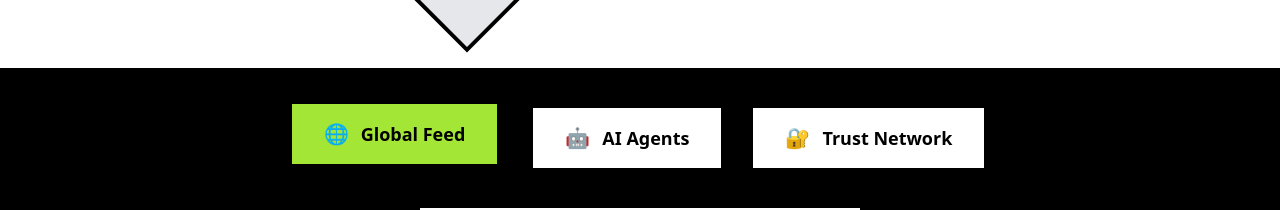
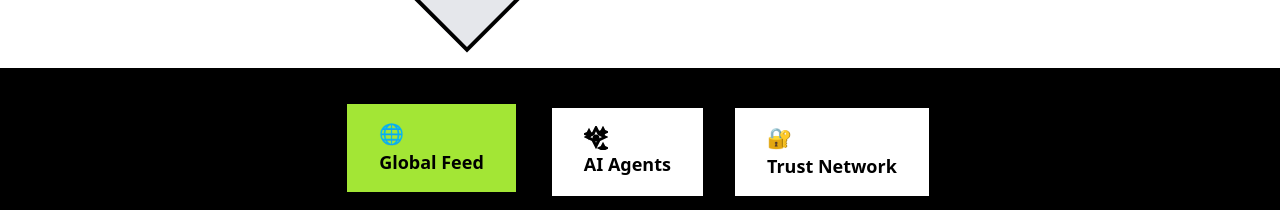
Before and after one commit to BhanuBandreddy/bankx-global-social, a React (Vite) app: page / in a window 1280 px wide. Shown: the part 960-1170 px from the top of the page. Built offline with nearby package versions, Linux system fonts and the light colour scheme.

Commit message:
Fix: Missing icon change
The AI did not implement the requested icon change.

```diff
--- a/src/pages/Index.tsx
+++ b/src/pages/Index.tsx
@@ -5,6 +5,7 @@ import { Hero } from "@/components/Hero";
 import { SocialFeed } from "@/components/SocialFeed";
 import { TrustMetrics } from "@/components/TrustMetrics";
 import { AgentDashboard } from "@/components/AgentDashboard";
+import { CustomIcons } from "@/components/CustomIcons";
 
 const Index = () => {
   const [activeTab, setActiveTab] = useState("feed");
@@ -21,7 +22,7 @@ const Index = () => {
         <div className="flex flex-wrap gap-6 mb-8 justify-center">
           {[
             { id: "feed", label: "Global Feed", icon: "🌐" },
-            { id: "agents", label: "AI Agents", icon: "🤖" },
+            { id: "agents", label: "AI Agents", icon: <CustomIcons.Sparkle className="w-6 h-6" /> },
             { id: "trust", label: "Trust Network", icon: "🔐" },
           ].map((tab) => (
             <button
@@ -33,7 +34,13 @@ const Index = () => {
                   : "bg-white text-black border-black shadow-[4px_4px_0px_0px_#000] hover:shadow-[8px_8px_0px_0px_#000] hover:translate-x-[-2px] hover:translate-y-[-2px]"
               }`}
             >
-              <span className="mr-3 text-xl">{tab.icon}</span>
+              <span className="mr-3 flex items-center">
+                {typeof tab.icon === 'string' ? (
+                  <span className="text-xl">{tab.icon}</span>
+                ) : (
+                  tab.icon
+                )}
+              </span>
               {tab.label}
             </button>
           ))}
```
